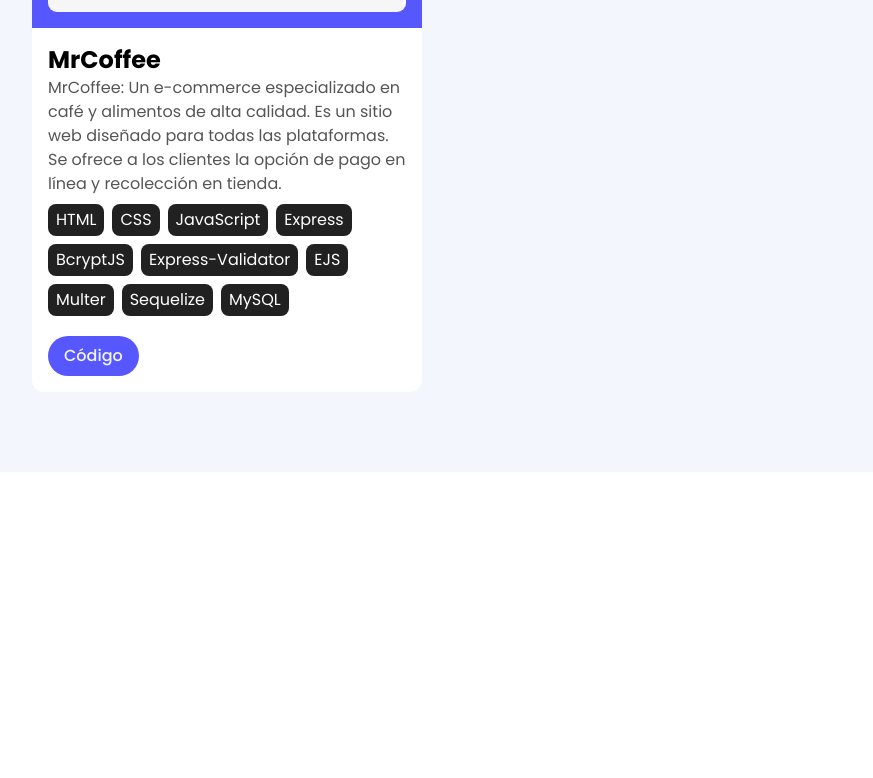
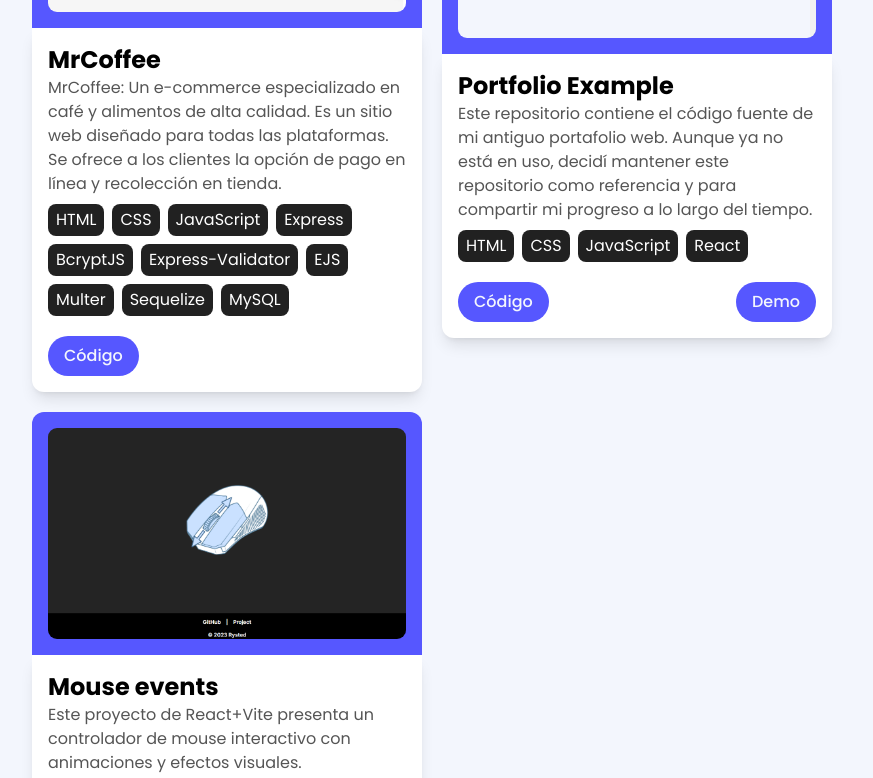
Before and after one commit to Rysted/portfolio, a React (Vite) app: page / in a window 1280 px wide. Shown: the part 2242-3020 px from the top of the page, without its empty margins (104-977 px from the left). Before the commit the page ends 2714 px from the top, so only its background shows below. Built offline with nearby package versions, Linux system fonts and the light colour scheme.

Commit message:
Agregados archivos de imagen y componente SocialLink, actualizado componente Home y ProjectsCard

```diff
--- a/src/components/Home.tsx
+++ b/src/components/Home.tsx
@@ -1,5 +1,5 @@
 import { LinkedIn, GitHub, Gmail, WhatsApp } from "../Icons/Icons";
-import Link from "./common/Link";
+import SocialLink from "./common/SocialLink";
 
 const Home = () => {
   return (
@@ -19,27 +19,27 @@ const Home = () => {
         </p>
 
         <nav className="flex flex-wrap justify-start gap-2 md:gap-5 mt-5">
-          <Link
+          <SocialLink
             url="https://www.linkedin.com/in/marcelo-sebastian-suarez"
             text="LinkedIn"
           >
             <LinkedIn />
-          </Link>
+          </SocialLink>
 
-          <Link url="https://github.com/Rysted" text="GitHub">
+          <SocialLink url="https://github.com/Rysted" text="GitHub">
             <GitHub />
-          </Link>
+          </SocialLink>
 
-          <Link url="mailto:rysted.dev@gmail.com" text="Gmail">
+          <SocialLink url="mailto:rysted.dev@gmail.com" text="Gmail">
             <Gmail />
-          </Link>
+          </SocialLink>
 
-          <Link
+          <SocialLink
             url="https://wa.me/+541157347309?text=Hola%20Rysted,%20me%20interesaría%20contratar%20tus%20servicios.%20%0A¿Podemos%20hablar%20más%20al%20respecto?"
             text="WhatsApp"
           >
             <WhatsApp />
-          </Link>
+          </SocialLink>
         </nav>
       </article>
     </section>
--- a/src/components/common/ProjectsCard.tsx
+++ b/src/components/common/ProjectsCard.tsx
@@ -14,7 +14,7 @@ const ProjectsCard = ({
   demo?: string;
 }) => {
   return (
-    <div className="">
+    <div>
       <div className="bg-primary rounded-t-xl">
         <img
           src={`./projects/${image}`}
@@ -23,11 +23,11 @@ const ProjectsCard = ({
           className="block rounded-[25px] object-cover p-4"
         />
       </div>
-      <div className="bg-light_highlight dark:bg-dark_highlight p-4 rounded-b-xl">
+      <div className="p-4 bg-light_highlight dark:bg-dark_highlight rounded-b-xl shadow-lg transition-all duration-200 ease-in-out">
         <h3 className="text-light_text dark:text-dark_text font-bold text-2xl">
           {title}
         </h3>
-        <p className="text-light_text_secondary dark:text-dark_text_secondary">
+        <p className="text-light_text_secondary dark:text-dark_text_secondary transition-all duration-200 ease-in-out">
           {description}
         </p>
         <div className="mt-2">
@@ -35,7 +35,7 @@ const ProjectsCard = ({
             {tags.map((element, index) => (
               <li
                 key={index}
-                className="py-1 px-2 rounded-lg bg-dark_highlight dark:bg-light_highlight text-dark_text dark:text-light_text"
+                className="py-1 px-2 rounded-lg bg-dark_highlight dark:bg-light_highlight text-dark_text dark:text-light_text transition-all duration-200 ease-in-out"
               >
                 {element}
               </li>
--- a/src/components/common/Link.tsx
+++ b/src/components/common/SocialLink.tsx
@@ -1,4 +1,4 @@
-const Link = ({
+const SocialLink = ({
   url,
   children,
   text,
@@ -24,4 +24,4 @@ const Link = ({
   );
 };
 
-export default Link;
+export default SocialLink;
--- a/src/components/projects/ProjectInfo.ts
+++ b/src/components/projects/ProjectInfo.ts
@@ -37,4 +37,22 @@ export const ProjectInfo = [
     code: "https://github.com/Rysted/grupo_5_MrCoffee",
     demo: "",
   },
+  {
+    image: "portfolioExample.webp",
+    title: "Portfolio Example",
+    description:
+      "Este repositorio contiene el código fuente de mi antiguo portafolio web. Aunque ya no está en uso, decidí mantener este repositorio como referencia y para compartir mi progreso a lo largo del tiempo.",
+    tags: ["HTML", "CSS", "JavaScript", "React"],
+    code: "https://github.com/Rysted/old-portfolio",
+    demo: "https://stellular-creponne-a706db.netlify.app/",
+  },
+  {
+    image: "mouseReact.webp",
+    title: "Mouse events",
+    description:
+      "Este proyecto de React+Vite presenta un controlador de mouse interactivo con animaciones y efectos visuales.",
+    tags: ["HTML", "CSS", "JavaScript", "React"],
+    code: "https://github.com/Rysted/mouse-events",
+    demo: "https://mouse-react.netlify.app/",
+  },
 ];
```
Also changed, not shown: public/projects/mouseReact.webp (added), public/projects/portfolioExample.webp (added).
